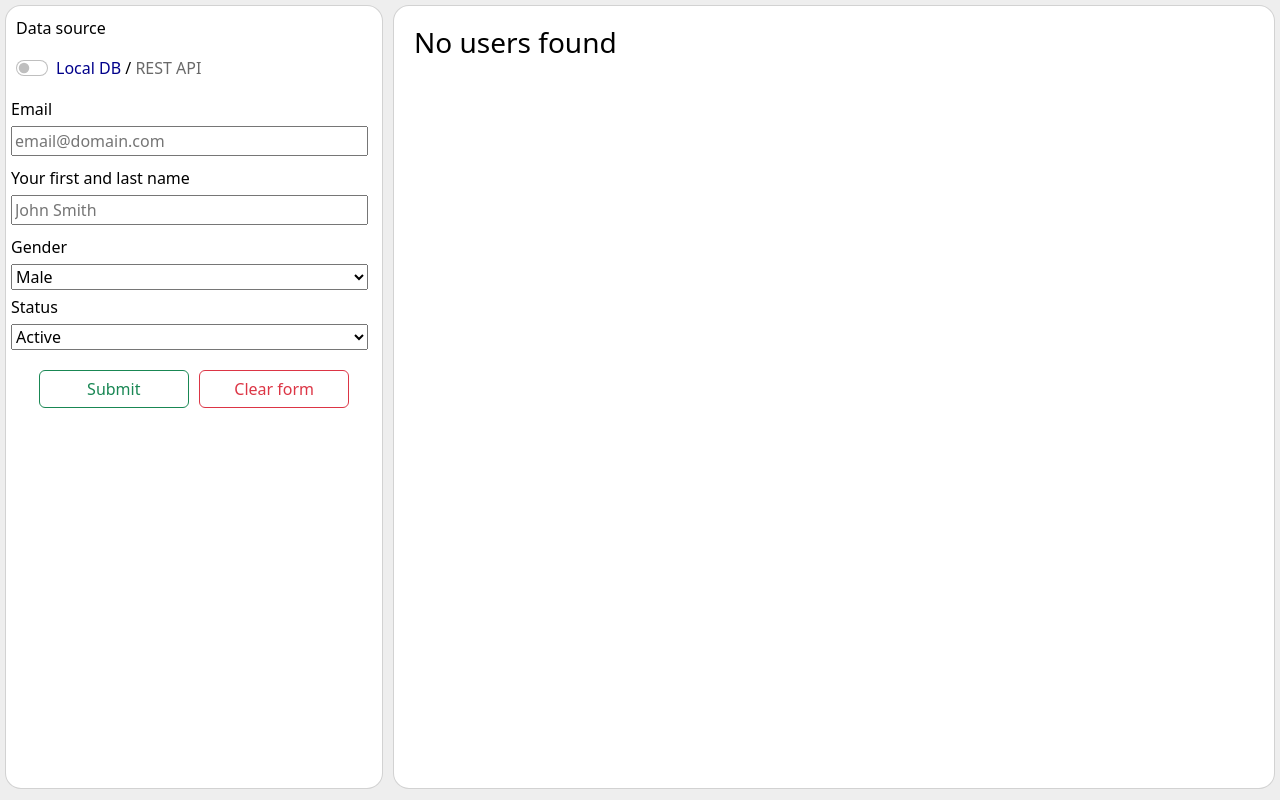
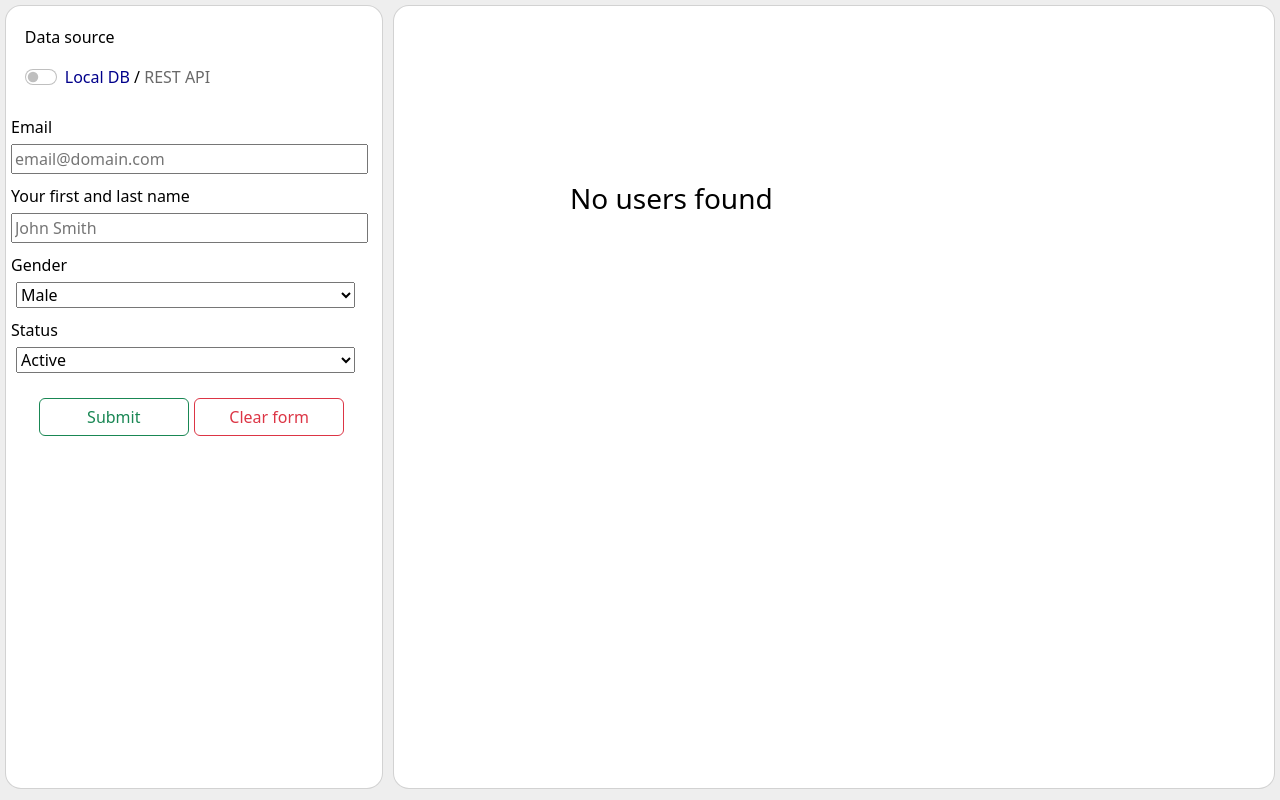
Before and after one commit to IvanGritsel/UsersBaseNewProgram, a PHP site: the page made by src/Views/index.twig in a window 1280 px wide. Run offline with PHP 8.4, Linux system fonts and the light colour scheme; the template is opened without the code that fills it, so the values that code supplies are empty; some libraries are stand-ins or nearby versions.

Commit message:
Moved styles ti distinct stylesheet, moved js functions to distinct file

```diff
--- a/src/Views/index.twig
+++ b/src/Views/index.twig
@@ -3,86 +3,85 @@
     <meta charset="UTF-8" name="viewport" content="width=device-width, initial-scale=1">
     <script src="/dist/main.js"></script>
 </head>
-<body style="background-color: #eee; display:flex; flex-direction: row;">
-<div style="width: 30%; height: 98%; margin: 5px" class="card rounded-4 text-black">
+<body class="body">
+<div class="card rounded-4 text-black form-panel">
     <form method="POST" action="{% if altDataSource == false %}/gorest{% endif %}/users/all/1"
-          style="margin: 10px">
+          class="small-margin">
         <p>Data source</p>
         <input type="hidden" id="alt_data_source" value="{{ altDataSource }}">
         <div class="form-check form-switch">
             <input class="form-check-input" type="checkbox" role="switch" id="alt_data_source_switch"
                     {% if altDataSource == true %} checked {% endif %}>
-            <label class="form-check-label" for="alt_data_source_switch" id="db_option_label"
+            <label for="alt_data_source_switch" id="db_option_label" class="form-check-label
                     {% if altDataSource == true %}
-                        style="color: dimgrey"
+                        inactive-option
                     {% else %}
-                        style="color: darkblue"
+                        active-option
                     {% endif %}
-            >Local DB </label>
+            ">Local DB </label>
             <label class="form-check-label" for="alt_data_source_switch">/</label>
-            <label class="form-check-label" for="alt_data_source_switch" id="api_option_label"
-                    {% if altDataSource == flase %}
-                        style="color: dimgrey"
+            <label for="alt_data_source_switch" id="api_option_label" class="form-check-label
+                    {% if altDataSource == false %}
+                        inactive-option
                     {% else %}
-                        style="color: darkblue"
+                        active-option
                     {% endif %}
-            > REST API</label>
+            "> REST API</label>
         </div>
-        <button type="submit" id="change_source_button" style="margin: 10px; display: none"
-                class="btn btn-outline-info">
+        <button type="submit" id="change_source_button" class="btn btn-outline-info small-margin-hidden">
             Change data source
         </button>
     </form>
     <form id="form" method="POST" action="{% if altDataSource == true %}/gorest{% endif %}/users/new">
         <input type="hidden" name="id" id="id"/>
-        <label for="email_field" style="margin-left: 5px; margin-top: 5px">Email</label>
-        <input type="email" id="email_field" name="email" style="margin: 5px; width: 95%"
+        <label for="email_field" class="form-label-margin">Email</label>
+        <input type="email" id="email_field" name="email" class="form-input-margin"
                placeholder="email@domain.com">
 
-        <label for="name_field" style="margin-left: 5px; margin-top: 5px">Your first and last name</label>
-        <input type="text" id="name_field" name="name" style="margin: 5px; width: 95%" placeholder="John Smith">
+        <label for="name_field" class="form-label-margin">Your first and last name</label>
+        <input type="text" id="name_field" name="name" class="form-input-margin" placeholder="John Smith">
 
         <input type="hidden" name="method" id="method" value="POST">
 
-        <div style="margin: 5px; width: 95%">
+        <div class="form-input-margin">
             <label for="gender_field">Gender</label>
-            <select name="gender" id="gender_field" style="width: 100%; margin-top: 5px">
+            <select name="gender" id="gender_field" class="form-input-margin">
                 <option value="1">Male</option>
                 <option value="2">Female</option>
             </select>
         </div>
 
-        <div style="margin: 5px; width: 95%">
+        <div class="form-input-margin">
             <label for="status_field">Status</label>
-            <select name="status" id="status_field" style="width: 100%; margin-top: 5px">
+            <select name="status" id="status_field" class="form-input-margin">
                 <option value="1">Active</option>
                 <option value="2">Inactive</option>
             </select>
         </div>
 
-        <p id="edit_warning" style="display: none">Now editing. Clear form to cancel editing</p>
+        <p id="edit_warning" class="small-margin-hidden">Now editing. Clear form to cancel editing</p>
 
-        <p id="input_warning" style="display: none; color: #4f1100"></p>
+        <p id="input_warning" class="small-margin-hidden"></p>
 
-        <div style="display: flex; flex-direction: row; margin-top: 20px; justify-content: center">
-            <button id="submit" type="submit" class="btn btn-outline-success"
-                    style="margin-right: 5px; width: 40%">Submit
+        <div class="button-div">
+            <button id="submit" type="submit" class="btn btn-outline-success control-button">
+                Submit
             </button>
-            <button id="reset_button" type="reset" class="btn btn-outline-danger"
-                    style="margin-left: 5px; width: 40%">Clear form
+            <button id="reset_button" type="reset" class="btn btn-outline-danger control-button">
+                Clear form
             </button>
         </div>
     </form>
 </div>
-<div style="width: 70%; height: 98%; margin: 5px" class="card rounded-4 text-black">
+<div class="card rounded-4 text-black table-panel">
     {% if users|length != 0 %}
-        <div style="display: flex; flex-direction: row; height: 10%">
-            <h3 style="margin: 5px">
+        <div class="table-header">
+            <h3 class="small-margin-abs">
                 Users on page {{ page }}
             </h3>
             <form method="POST"
                   action="{% if altDataSource == true %}/gorest{% endif %}/users/delete/selected"
-                  style="margin: 5px; display: none" id="delete_selected_form">
+                  class="small-margin-hidden" id="delete_selected_form">
                 <div id="ids_to_delete"></div>
                 <input type="hidden" name="method" value="DELETE">
                 <button type="submit" id="delete_selected" class="btn btn-outline-danger">
@@ -91,8 +90,8 @@
             </form>
         </div>
 
-        <div style="overflow-y: auto">
-            <table style="margin: 10px; width: 98%" class="table table-striped table-bordered">
+        <div class="scrollable">
+            <table class="table table-striped table-bordered table-body-size">
                 <thead>
                 <tr>
                     <th scope="col">
@@ -116,15 +115,15 @@
                         <td>
                             <div class="form-group row">
                                 <div class="col-sm-4">
-                                    <button type="button" style="margin: 5px"
-                                            class="btn btn-outline-warning edit-button" value="{{ user.id }}">Edit
+                                    <button type="button" class="btn btn-outline-warning edit-button small-margin"
+                                            value="{{ user.id }}">Edit
                                     </button>
                                 </div>
                                 <form method="POST"
                                       action="{% if altDataSource == true %}/gorest{% endif %}/users/delete/one/{{ user.id }}"
                                       class="col-sm-4">
                                     <input type="hidden" name="method" value="DELETE">
-                                    <button type="submit" style="margin: 5px" class="btn btn-outline-danger"
+                                    <button type="submit" class="btn btn-outline-danger small-margin"
                                             onclick="return confirm('This action can not be undone. Proceed?')">Delete
                                     </button>
                                 </form>
@@ -136,7 +135,7 @@
             </table>
         </div>
         <div>
-            <div class="form-group row d-flex justify-content-center" style="margin: 10px">
+            <div class="form-group row d-flex justify-content-center default-margin-abs">
                 <form id="button_prev" method="POST" {% if page > 1 %}
                     action="{% if altDataSource == true %}/gorest{% endif %}/users/all/{{ page - 1 }}"
                 {% endif %}
@@ -169,13 +168,8 @@
 
     {% else %}
         <div>
-            <h3 style="margin: 20px">No users found</h3>
+            <h3 class="big-margin">No users found</h3>
         </div>
     {% endif %}
-    {#    {{ dump() }} #}
 </div>
-
-<script type="text/javascript">
-
-</script>
 </body>
```
Also changed, not shown: public/css/styles.css (added, +92 -0 lines), public/js/index.js (+2 -148 lines), public/js/util.js (added, +147 -0 lines), public/dist/main.js.
